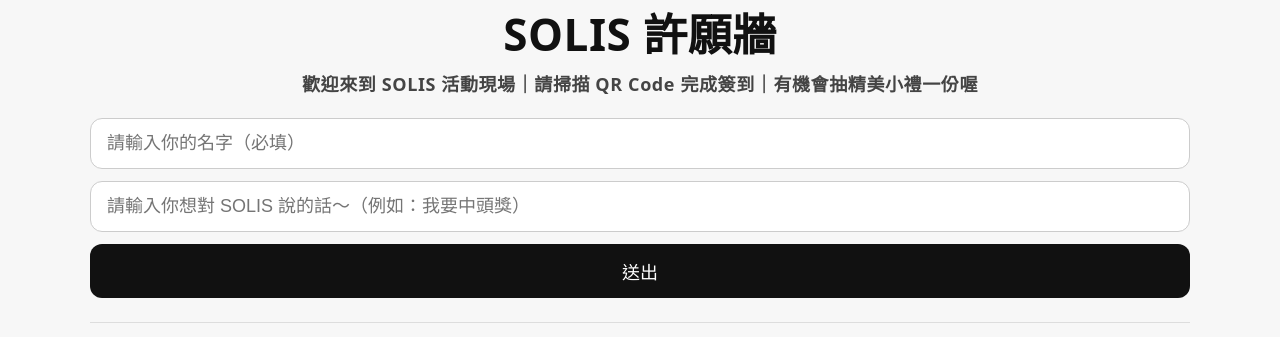
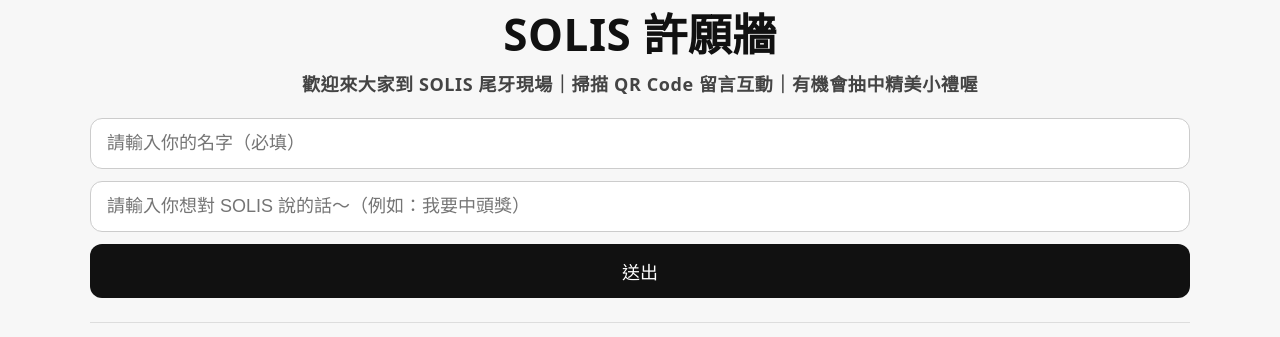
Before and after one commit to solisgraphic-pixel/event-wall-lite, a website: page public/index.html in a window 1280 px wide. Shown: the part 175-512 px from the top of the page. Drawn offline with nearby package versions, Linux system fonts and the light colour scheme; no server answers.

Commit message:
Update index.html

```diff
--- a/public/index.html
+++ b/public/index.html
@@ -334,7 +334,7 @@
 
   <div class="wrap">
     <h1>SOLIS 許願牆</h1>
-    <div class="hint">歡迎來到 SOLIS 活動現場｜請掃描 QR Code 完成簽到｜有機會抽精美小禮一份喔</div>
+    <div class="hint">歡迎來大家到 SOLIS 尾牙現場｜掃描 QR Code 留言互動｜有機會抽中精美小禮喔</div>
 
     <div class="grid input-area">
       <input id="name" placeholder="請輸入你的名字（必填）">
```
